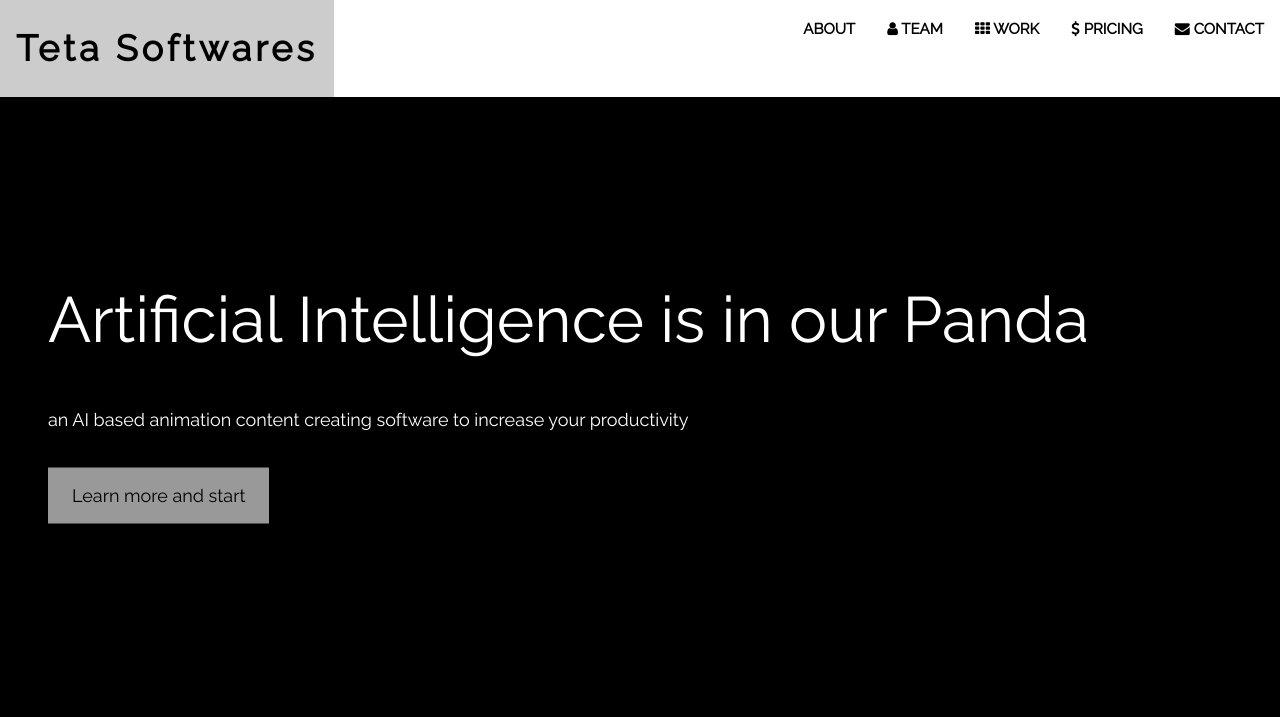
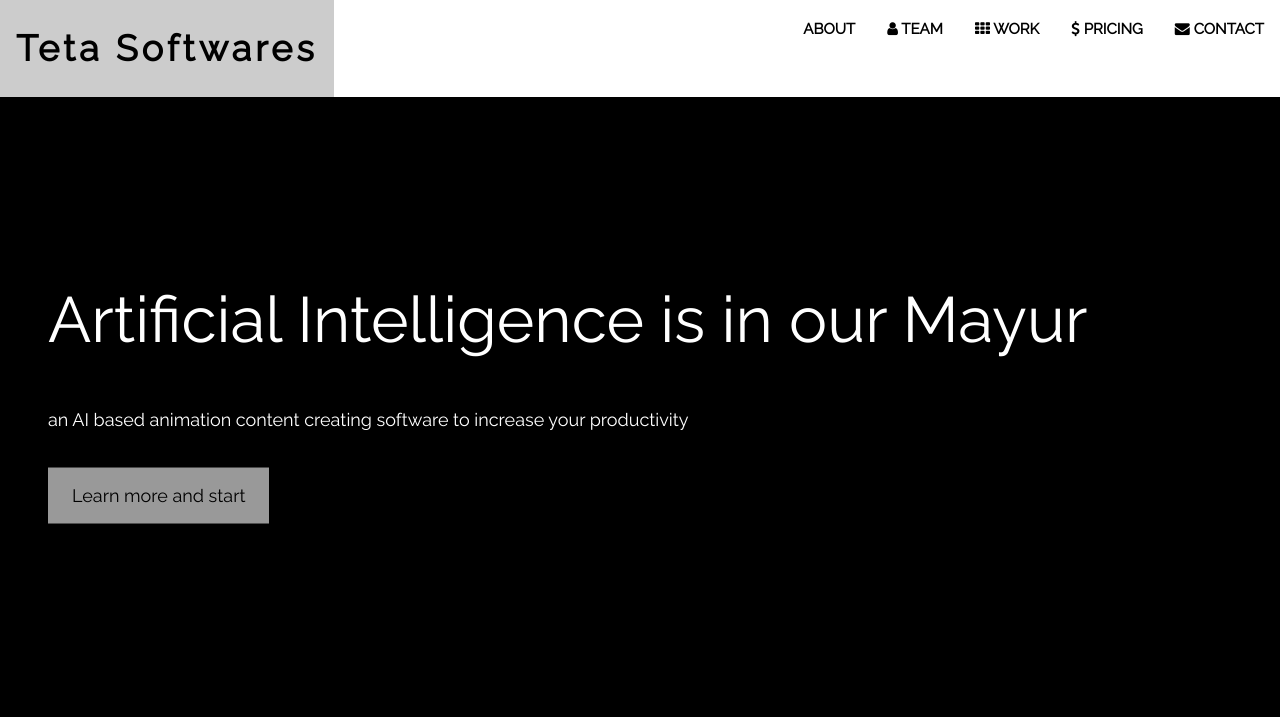
Before and after one commit to host108/techsavvy, a plain HTML site: page index.html in a window 1280 px wide. Shown: the top 717 px of the page. Drawn offline with nearby package versions, Linux system fonts and the light colour scheme.

Commit message:
update index.html

```diff
--- a/index.html
+++ b/index.html
@@ -62,7 +62,7 @@ body, html {
 <!-- Header with full-height image -->
 <header class="bgimg-1 w3-display-container w3-grayscale-min" id="home">
   <div class="w3-display-left w3-text-white" style="padding:48px">
-    <span class="w3-jumbo w3-hide-small">Artificial Intelligence is in our Panda </span><br>
+    <span class="w3-jumbo w3-hide-small">Artificial Intelligence is in our Mayur </span><br>
     <span class="w3-xxlarge w3-hide-large w3-hide-medium">Artificial Intelligence is in our Soul </span><br>
     <span class="w3-large">an AI based animation content creating software to increase your productivity </span>
     <p><a href="#about" class="w3-button w3-white w3-padding-large w3-large w3-margin-top w3-opacity w3-hover-opacity-off">Learn more and start</a></p>
```
